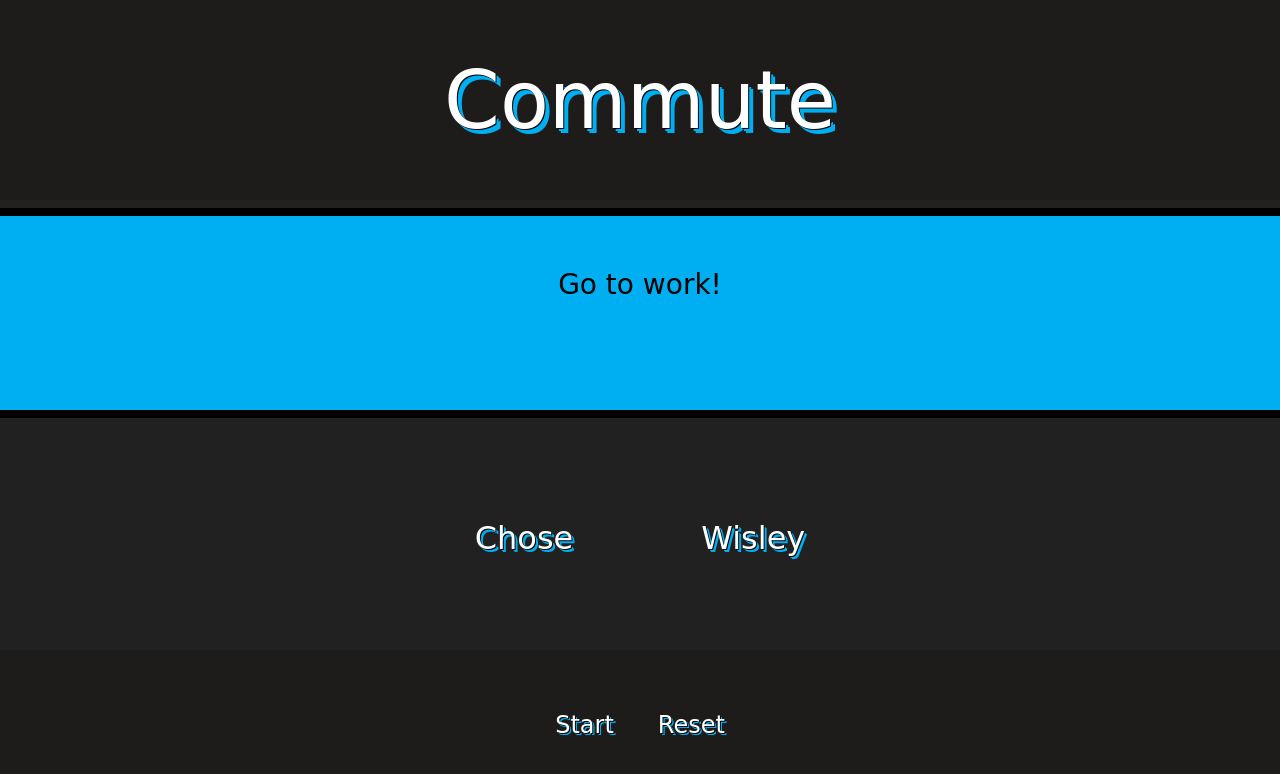
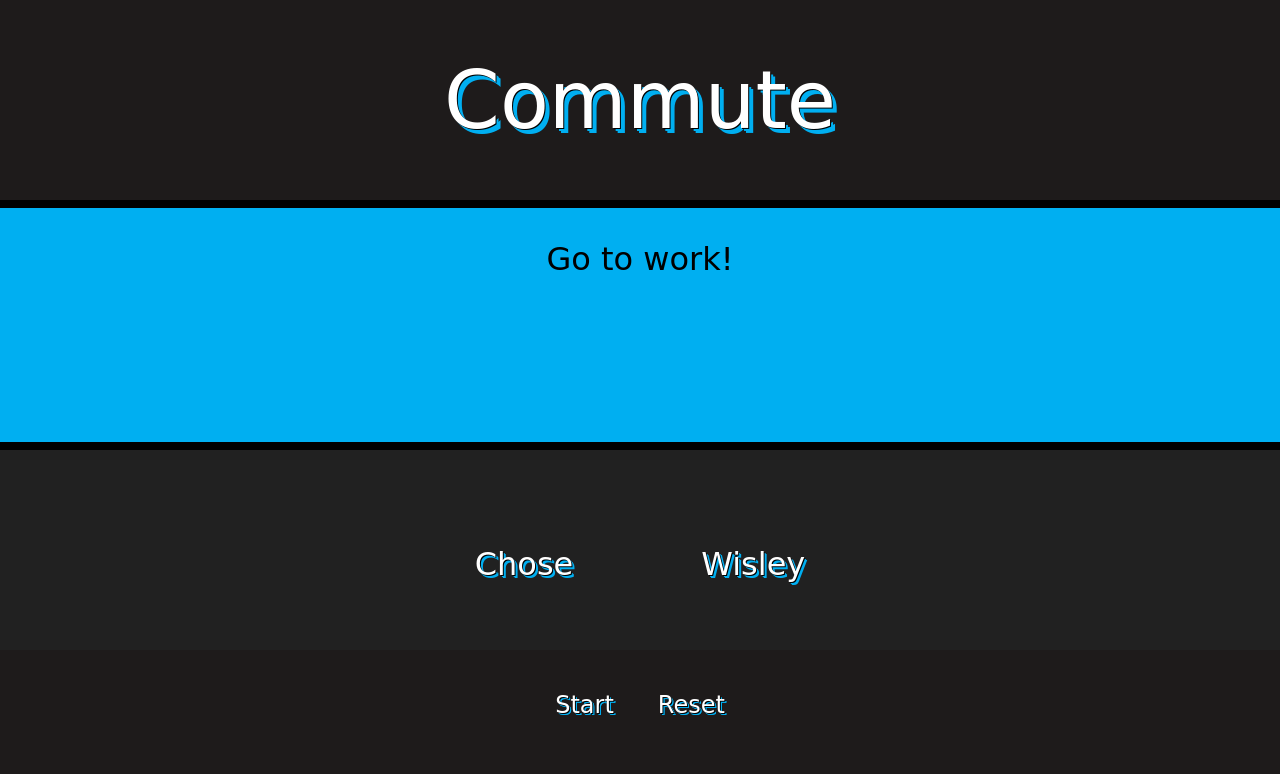
Before and after one commit to omarclzd/commute-game, a plain HTML site: page index.html in a window 1280 px wide. Drawn offline with Linux system fonts and the light colour scheme; a web font is replaced by a local one.

Commit message:
adds text edits

```diff
--- a/css/main.css
+++ b/css/main.css
@@ -28,17 +28,17 @@ header {
 }
 
 section {
-  font-size: 3.5vmin;
+  font-size: 4vmin;
   text-align: center;
   color: black;
   border-top: 8px solid;
   border-bottom: 8px solid;
-  height: 210px;
+  height: 250px;
   background-color: #00AFF1;
 }
 
 section p {
-  padding: 3vmin;
+ padding: 0 2vmin;
 }
 
 main {
@@ -57,6 +57,7 @@ main div {
   justify-items: center;
   text-align: center;
   font-size: 4vmin;
+  height: 10px;
   margin: 5vw;
   border: none;
 }
@@ -73,6 +74,7 @@ footer {
   align-items: center;
   background-color: #1e1b1b;
   height: 150px;
+  padding-bottom: 40px;
 }
 
 #start, #reset {
--- a/js/main.js
+++ b/js/main.js
@@ -23,7 +23,7 @@ const story = {
 
   instantRamen: `You put your ramen in the microwave for 5 mins, but forget to put some water in it. The ramen catches fire and your microwave explodes launching you through your apartment wall. You land on your neighbor's cat and kill it. Your neighbor, raged in anger, shoots you dead.`,
 
-  headOut: 'You hurry out your apartment just wearing underware since thats how you like to sleep. Your skin shines bright in the sunlight due to all the moisturizer you have been using. A nearby driver is blinded by your radian skin. He loses control of his car and runs you over.',
+  headOut: `You hurry out your apartment just wearing underwear since that’s how you like to sleep. Your skin shines bright in the sunlight due to all the moisturizer you have been using. A nearby driver is blinded by your radiant skin. He loses control of his car and runs you over.`,
 
   slacksShirt: `You look sharp! You head out and notice that it's raining. What should you ride today?`,
 
@@ -33,19 +33,19 @@ const story = {
 
   ignorebus: `You ignore the gentleman, and pop your headphones on to catch up on an audio book you’ve been listening to before bed. However, unconsciously your brain is now trained to fall asleep to the audio book. Unwillingly, you fall asleep as the bus approaches. The gentleman notices you’re asleep but since you ignored him, he doesn't bother to wake you up. You stay asleep all morning and never make it to work.`,
 
-  uber: `Your uber arrives to pick you up. You guys hit it off great and talk about your favorite teams. He happens to be a fan of your team’s rival. Being a superfan, your instincts kick in.`,
+  uber: `Your uber arrives to pick you up. You guys hit it off great and talk about your favorite sports teams. He happens to be a fan of your team’s rival. Being a superfan, your instincts kick in.`,
 
   talkDown: 'Due to his anger issues, your uber driver has a rage outburst and slams on the gas. The car accelerates rapidly without giving you time to react. At 140mph the car hits an oncoming car head on. You die on impact.',
 
-  stayQuiet: 'Your silence makes the driver talk even more, which distracts him from the road ahead. An 18 wheeler that happened to take a detour that day, swerves into your lane to avoid a pedestrian on a scooter that slipped on to  the road. Your driver, being distracted, does not notice and rams into the back of the trailer. You both die on impact.',
+  stayQuiet: 'Your silence makes the driver talk even more, which distracts him from the road ahead. An 18-wheeler that happened to take a detour that day, swerves into your lane to avoid a pedestrian on a scooter that slipped on to  the road. Your driver, being distracted, does not notice and rams into the back of the trailer. You both die on impact.',
 
-  startConvo: 'In the mid of the conversation the gentlemen notices the bus approaching. "We better get on the bus" he says. You have a pleasant ride so far, but just one stop before yours an elderly lady gets in. All the seats are taken.',
+  startConvo: 'In mid conversation, the gentlemen notices the bus approaching. "We better get on the bus" he says. You have a pleasant ride so far, but just one stop before yours an elderly lady gets in. All the seats are taken.',
 
-  ignoreLady: `Just so happens that the gods were taking a look at your life today. One had bet that you were a good person and would always to the right thing. The other suggested otherwize. If good, you would have been given health and prosperity, but if bad, the wrath of the gods would be bestowed upon you without mercy. The outcome: An explosion near by shot out a steel beam reaching mach 1. The beam pierced the bus’s walls like butter and impaled you through the heart. No one else was hurt.`,
+  ignoreLady: `Just so happens that the gods were taking a look at your life today. One had bet that you were a good person and would always do the right thing. The other suggested otherwise. If good, you would have been given health and prosperity, but if bad, the wrath of the gods would be bestowed upon you without mercy. The outcome: An explosion near by shot out a steel beam reaching mach 1. The beam pierced the bus’s walls like butter and impaled you through the heart. No one else was hurt.`,
 
-  offerSeat: `"What a gentleman" she says. After you get to your stop you run of the bus and get to your building. You are boosting with confidence and check your watch. Awesome you're making great time!`,
+  offerSeat: `"What a gentleman" she says. After you get to your stop you run of the bus and get to your building. You are boosting with confidence and check your watch. Awesome, you're making great time!`,
 
-  takeStairs: `Full of confidence you stride through the stairs looking forward to your day. You think to yourself “this is great, I should take the stairs more oft...” before you even finish your thought, you trip on the last step before your floor and jam your knee on the step edge. You scream in pain and as you try to get up, your other foot slips and you plow down the stairway. As you fall, your ribcage brakes and poncuters one of your lungs. You feel your life slipping away, as you agonzie on the floor below yours. Alone and cold, you think to yourself, “So much for healthy choices”.`,
+  takeStairs: `Full of confidence you stride through the stairs looking forward to your day. You think to yourself “this is great, I should take the stairs more oft...” before you even finish your thought, you trip on the last step before your floor and jam your knee on the step edge. You scream in pain and as you try to get up, your other foot slips and you plow down the stairway. As you fall, your ribcage brakes and punctures one of your lungs. You feel your life slipping away, as you lay agonzing on the floor. Alone and cold, you think to yourself, “So much for healthy choices”.`,
 
   elevator: `Better be safe right? You don't want to pull anything. You get to your office, but notice a maintenance worker just outside on a ladder having some trouble with a ceiling fan.`,
 
@@ -53,11 +53,11 @@ const story = {
 
   bikeRide: 'You ride like a pro, almost gliding through the air. 15 minutes into your commute the heavens open up and rain starts pouring on you! You think about slowing down to be safe, but you can also go hard and get to work faster.',
 
-  slowDown: `You play it safe and hit your brakes to slow down. The car behind you, replies to his spouse telling her the road is dangerous and won’t be replying anymore. However, due to this last message, he fails to see you breaking and crashes into you. You are launched into the street, and hit your head. The impact kills you.`,
+  slowDown: `You play it safe and hit your brakes to slow down. The car behind you, texts his spouse telling her the road is dangerous and won’t be replying anymore. However, due to this last message, he fails to see you breaking and crashes into you. You are launched into the street, and hit your head. The impact kills you.`,
 
   goHard: 'You put those legs to work and pedal like there is no tomorrow. As your approach a red light it turns green in your favor. You keep the pace and pedal hard as you go through it. An incoming car on the turning lane tries to beat the light and turns just as you are coming in hot. You t-bone the car launching you in the air. You hit your head on the ground as you land. You die from the impact.',
 
-  scooter: 'You take a shot at those scooters that have overtaken the city. As soon as you ride of your complex you panic and ride into oncoming traffic. An 18 wheeler that just so happen to have taken a detour that day, is not able to stop on time. He hits you killing you on the spot.',
+  scooter: 'You take a shot at those scooters that have overtaken the city. As soon as you ride of your complex you panic and ride into oncoming traffic. An 18-wheeler that just so happen to have taken a detour that day, is not able to stop on time. He hits you killing you on the spot.',
 
   holdLatter: `You are on a roll, and decide to help a soul in need. While you hold the ladder, you ask the maintenance worker about his day. He turns down to look at you and loses his balance. Trying to get a hold of something he grabs onto the ceiling fan, which is not secured properly. The fan fails to hold the workers weight and comes down with him. On instinct you move to try to catch the worker as he falls, but you don’t make it in time. However, your heroic attempt moves you into the fans trajectory and hits you right on the head. You die from the hit.`,
 
@@ -101,6 +101,8 @@ const storyChoice = {
  death: {'button-one': 'You', 'button-two': 'Died'},
 
  noComment: {'button-one': 'No', 'button-two': 'Comment'},
+
+
 };
 
 /*----- app's state (variables) -----*/
@@ -142,7 +144,6 @@ function handleReset(evt) {
 
 
 function handleBOne(evt) {
-  choice = evt.target;
 
   if (state === story.home) {
      state = story.wakeup;
@@ -268,11 +269,11 @@ function handleBTwo(evt) {
 
 function render() {
   msgEl.textContent = state;
-  stateCheckingWithSwitch()
+  stateSwitch()
 }
 
 
-function stateCheckingWithSwitch () {
+function stateSwitch () {
   switch (state) {
     case story.standby:
       button1.textContent = storyChoice.standby['button-one'];
@@ -466,7 +467,7 @@ function stateCheckingWithSwitch () {
       button1.textContent = storyChoice.death['button-one'];
       button2.textContent = storyChoice.death['button-two'];
       secEl.style.backgroundColor = '#a01e14';
-      secEl.style.fontSize = '2.5vmin';
+      secEl.style.fontSize = '3vmin';
       bodyEl.style.color = 'black';
       msgEl.style.color = 'black';
       headerEl.textContent = 'Game Over';
@@ -485,7 +486,7 @@ function stateCheckingWithSwitch () {
       button1.textContent = storyChoice.death['button-one'];
       button2.textContent = storyChoice.death['button-two'];
       secEl.style.backgroundColor = '#a01e14';
-      secEl.style.fontSize = '2.5vmin';
+      secEl.style.fontSize = '3vmin';
       bodyEl.style.color = 'black';
       msgEl.style.color = 'black';
       headerEl.textContent = 'Game Over';
```
Lines whose indentation alone changed are shown as unchanged.
